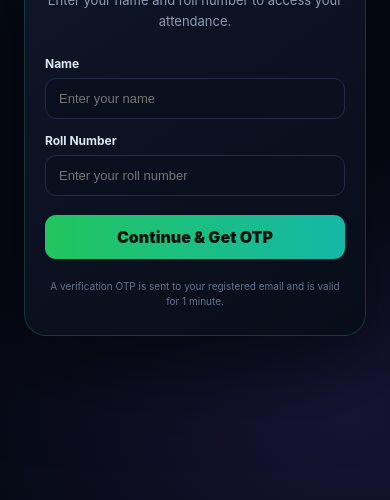
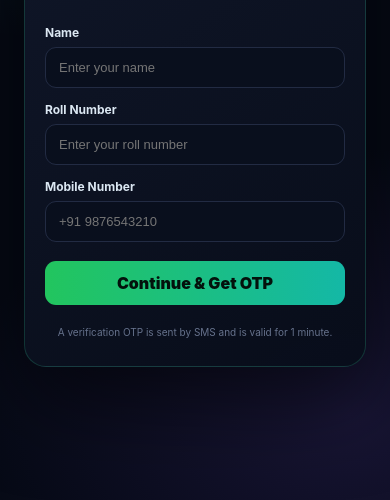
Before and after one commit to kommuruyaswanth9/Attendence, a website: page index.html in a window 390 px wide. Shown: the part 344-844 px from the top of the page. Drawn offline with Linux system fonts and the light colour scheme; no server answers.

Commit message:
Add mobile number field for OTP login

```diff
--- a/index.html
+++ b/index.html
@@ -13,7 +13,7 @@
       <div class="login-icon">✓</div>
       <div class="eyebrow">SECURE STUDENT ACCESS</div>
       <h1>Attendance Tracker</h1>
-      <p class="login-subtitle">Enter your name and roll number to access your attendance.</p>
+      <p class="login-subtitle">Enter your name, roll number and mobile number to access your attendance.</p>
 
       <form id="studentForm" class="login-form">
         <label>
@@ -24,19 +24,23 @@
           <span>Roll Number</span>
           <input id="rollNumber" type="text" placeholder="Enter your roll number" autocomplete="off" required>
         </label>
+        <label>
+          <span>Mobile Number</span>
+          <input id="phoneNumber" type="tel" placeholder="+91 9876543210" autocomplete="tel" inputmode="tel" required>
+        </label>
         <button type="submit" class="login-primary">Continue &amp; Get OTP</button>
       </form>
 
       <div class="otp-panel" id="otpPanel" hidden>
         <div class="otp-heading">OTP Verification</div>
-        <p>Enter the 6-digit OTP sent to your registered email. It expires in <strong id="otpTimer">01:00</strong>.</p>
+        <p>Enter the 6-digit OTP sent to your mobile number. It expires in <strong id="otpTimer">01:00</strong>.</p>
         <input id="otpInput" class="otp-input" type="text" inputmode="numeric" maxlength="6" placeholder="Enter OTP" autocomplete="one-time-code">
         <button type="button" class="login-primary" id="verifyOtp">Verify OTP</button>
         <button type="button" class="otp-resend" id="resendOtp">Resend OTP</button>
         <div class="login-message" id="loginMessage"></div>
       </div>
 
-      <p class="login-note">A verification OTP is sent to your registered email and is valid for 1 minute.</p>
+      <p class="login-note">A verification OTP is sent by SMS and is valid for 1 minute.</p>
     </div>
   </section>
 
```
